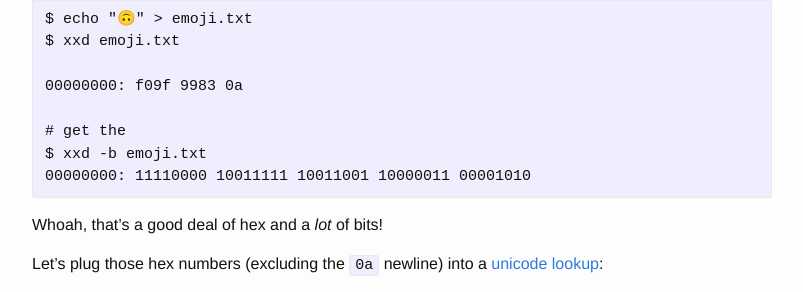
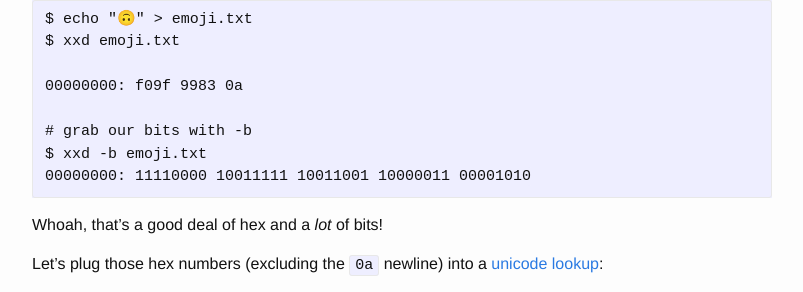
Before and after one commit to NickTomlin/nicktomlin.github.io, a Jekyll site: the page built from _posts/2019-08-02-encoding-adventures.md, in a window 1280 px wide and 900 px high, scrolled down 972 px. Shown: the part 249-541 px from the top of the window, without its empty margins (238-1041 px from the left). Built offline with Jekyll 4.4.1, drawn with Linux system fonts in a browser that asks for light colours; comment, search, counter and statistics services are not loaded.

Commit message:
Shell comment typo

````diff
--- a/_posts/2019-08-02-encoding-adventures.md
+++ b/_posts/2019-08-02-encoding-adventures.md
@@ -49,7 +49,7 @@ $ xxd emoji.txt
 
 00000000: f09f 9983 0a
 
-# get the
+# grab our bits with -b
 $ xxd -b emoji.txt
 00000000: 11110000 10011111 10011001 10000011 00001010
 ```
````
